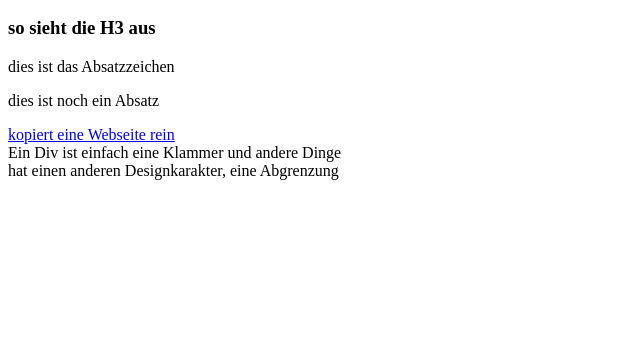
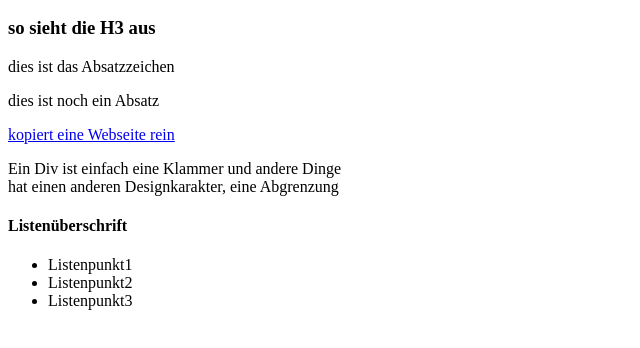
Before and after one commit to Franziska1984/SEA7-html, a plain HTML site: page index.html in a window 1280 px wide. Shown: the part 110-458 px from the top of the page, without its empty margins (0-640 px from the left). Drawn offline with Linux system fonts and the light colour scheme.

Commit message:
B1:html a

```diff
--- a/index.html
+++ b/index.html
@@ -12,6 +12,7 @@
 
  <body>
 
+
   <h1> So sieht H1 aus </h1>
   <h2> so sieht H2 aus </h2>
   <h3> so sieht die H3 aus </h3>
@@ -23,9 +24,17 @@
 
  <a href="https://www.google.de">kopiert eine Webseite rein</a>
 
-
+ <p>
  <div>Ein Div ist einfach eine Klammer und andere Dinge</div>
  <div>hat einen anderen Designkarakter, eine Abgrenzung</div>
+ </p>
+
+ <h4>Listenüberschrift</h4>
+ <ul>
+     <li>Listenpunkt1</li>
+     <li>Listenpunkt2</li>
+     <li>Listenpunkt3</li>
+ </ul>
 
 
 </body>
```
